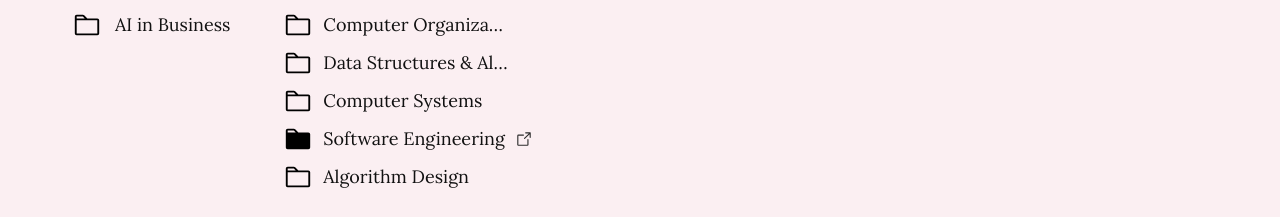
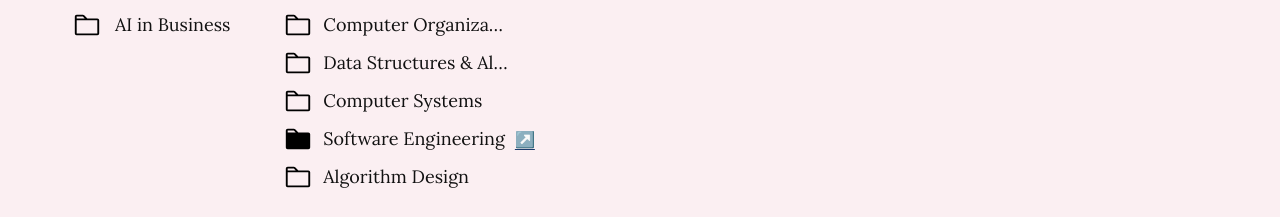
Before and after one commit to yclairew/personal-website, a Next.js app: page /qualifications in a window 1280 px wide. Shown: the part 1242-1459 px from the top of the page. Built offline with nearby package versions, Linux system fonts and the light colour scheme; a web font is replaced by a local one.

Commit message:
Make icons consistent

```diff
--- a/components/Coursework.tsx
+++ b/components/Coursework.tsx
@@ -2,7 +2,7 @@
 import { useEffect, useState } from "react";
 import "../app/globals.css";
 import Slideshow from "@/components/Slideshow";
-import { FolderIcon, ArrowSquareOutIcon } from "@phosphor-icons/react";
+import { FolderIcon } from "@phosphor-icons/react";
 
 
 const coursework: Coursework = {
@@ -325,7 +325,7 @@ export default function Coursework() {
 
             {course.portfolioLink && (
               <a href={course.portfolioLink.href} title={course.portfolioLink.label}>
-                <ArrowSquareOutIcon size={18} className="text-subheading hover:text-accent" />
+                <p className="text-subheading hover:text-accent">↗</p>
               </a>
             )}
           </div>
```
